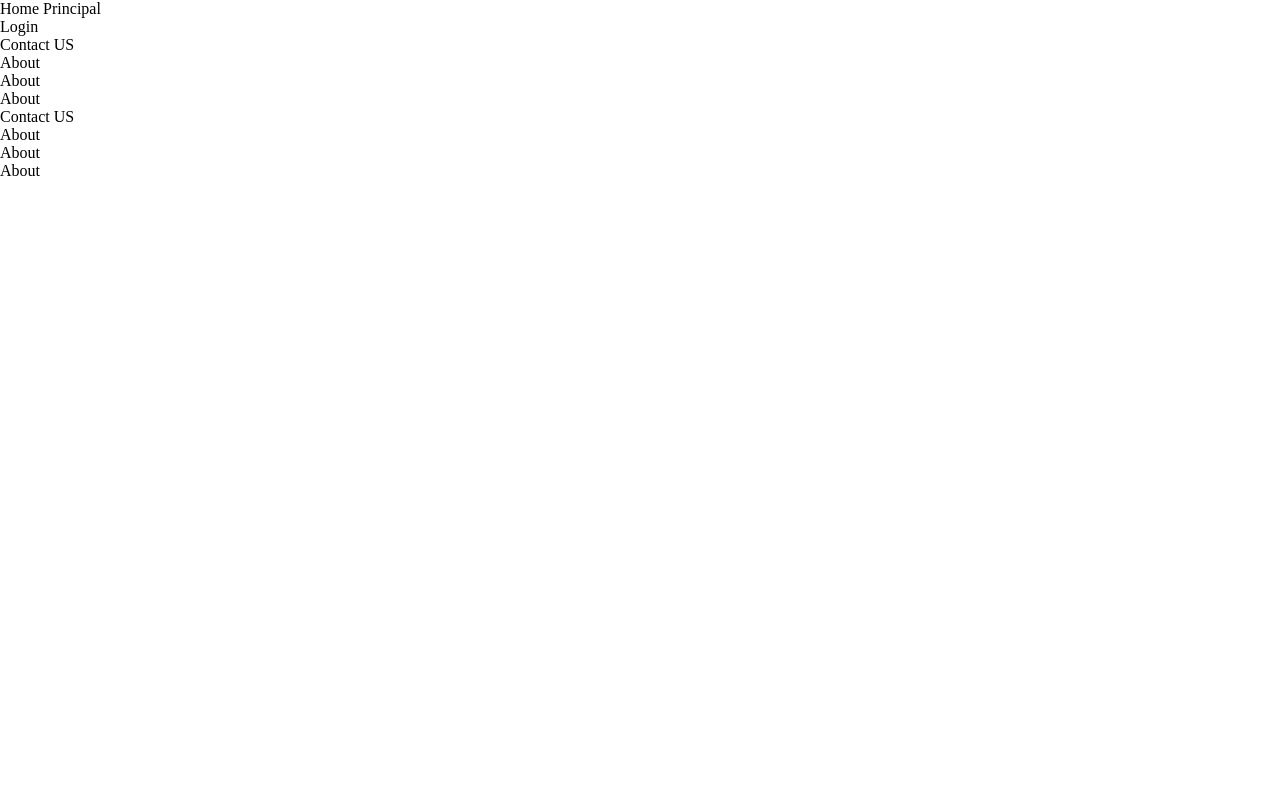
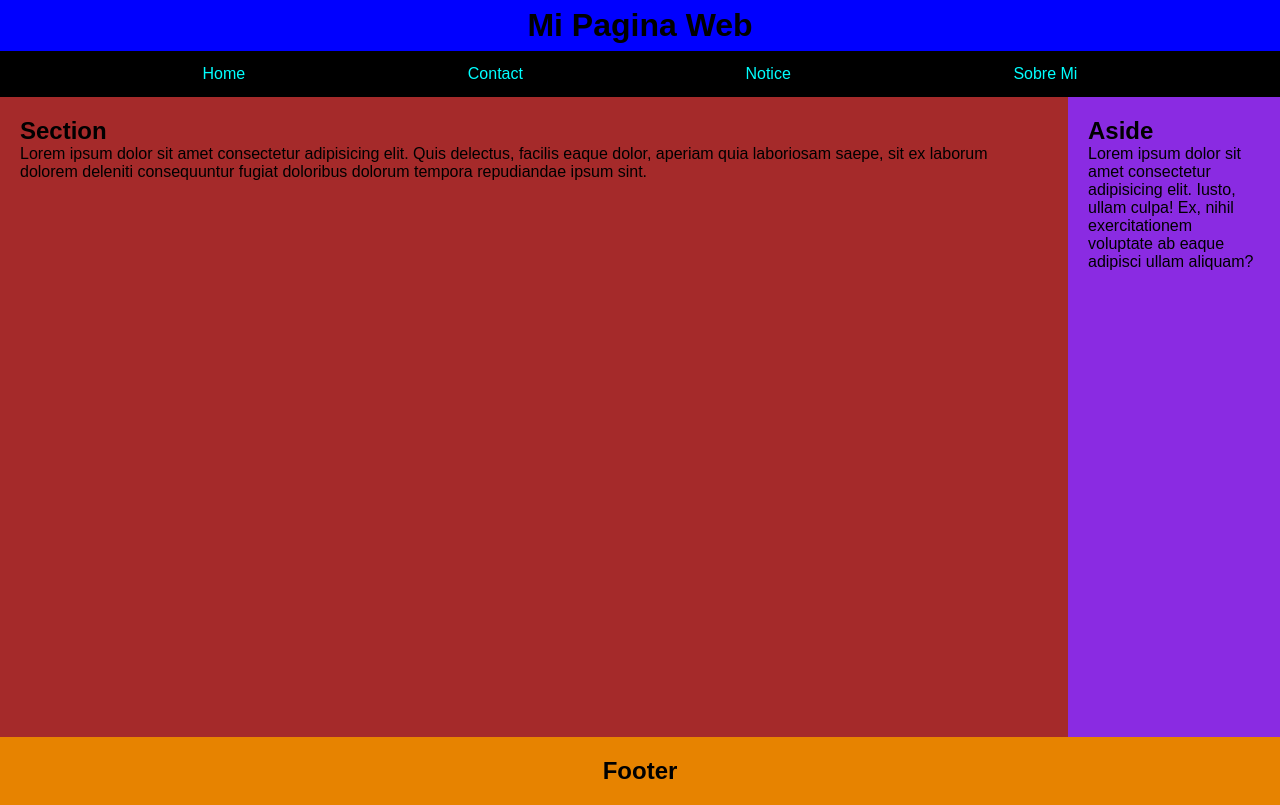
Before and after one commit to RomeroEzequiel19/Layout-con-FlexBox, a plain HTML site: page index.html in a window 1280 px wide. Drawn offline with Linux system fonts and the light colour scheme.

Commit message:
Primer Layout con FlexBox

```diff
--- a/index.html
+++ b/index.html
@@ -9,19 +9,32 @@
 
 </head>
 <body>
-    <div class="contenedor">
-        <div class="elemento1">Home Principal</div>
-        <div class="elemento2">Login</div>
-        <div class="elemento3">Contact US</div>
-        <div class="elemento4">About</div>
-        <div class="elemento4">About</div>
-        <div class="elemento4">About</div>
-        <div class="elemento3">Contact US</div>
-        <div class="elemento4">About</div>
-        <div class="elemento4">About</div>
-        <div class="elemento4">About</div>
 
+    <header>
+        <h1>Mi Pagina Web</h1>
+    </header>
 
+    <nav>
+        <a href="#">Home</a>
+        <a href="#">Contact</a>
+        <a href="#">Notice</a>
+        <a href="#">Sobre Mi</a>
+    </nav>
+
+    <div class="row">
+        <aside>
+            <h2>Aside</h2>
+            <p>Lorem ipsum dolor sit amet consectetur adipisicing elit. Iusto, ullam culpa! Ex, nihil exercitationem voluptate ab eaque adipisci ullam aliquam?</p>
+        </aside>
+        <section>
+            <h2>Section</h2>
+            Lorem ipsum dolor sit amet consectetur adipisicing elit. Quis delectus, facilis eaque dolor, aperiam quia laboriosam saepe, sit ex laborum dolorem deleniti consequuntur fugiat doloribus dolorum tempora repudiandae ipsum sint.
+        </section>
     </div>
+
+    <footer>
+        <h2>Footer</h2>
+    </footer>
+
 </body>
 </html>
--- a/style.css
+++ b/style.css
@@ -1,4 +1,59 @@
 *{
-    padding: auto;
-    margin: auto;
+    box-sizing: border-box;
+    margin: 0;
+    padding: 0;
 }
+
+body{
+    font-family: Arial, Helvetica, sans-serif;
+}
+
+header{
+    padding: 7px;
+    background-color: blue;
+    text-align: center;
+}
+
+nav{
+    display: flex;
+    flex-direction: row;
+    justify-content: space-evenly;
+    background-color: rgb(0, 0, 0);
+}
+
+nav > a{
+    color: aqua;
+    padding: 14px 20px;
+    text-decoration: none;
+}
+
+.row{
+    display: flex;
+    flex-wrap: wrap;
+    flex-direction:row-reverse;
+    height: 80vh;
+}
+
+aside{
+    background-color: blueviolet;
+    padding: 20px;
+    flex: 30px;
+}
+
+section{
+    background-color: brown;
+    flex: 70%;
+    padding: 20px;
+}
+
+footer{
+    padding: 20px;
+    text-align: center;
+    background-color: rgb(231, 131, 0);
+}
+
+@media screen and (max-width: 700px) {
+    nav, .row{
+        flex-direction: column;
+    }
+}
```
